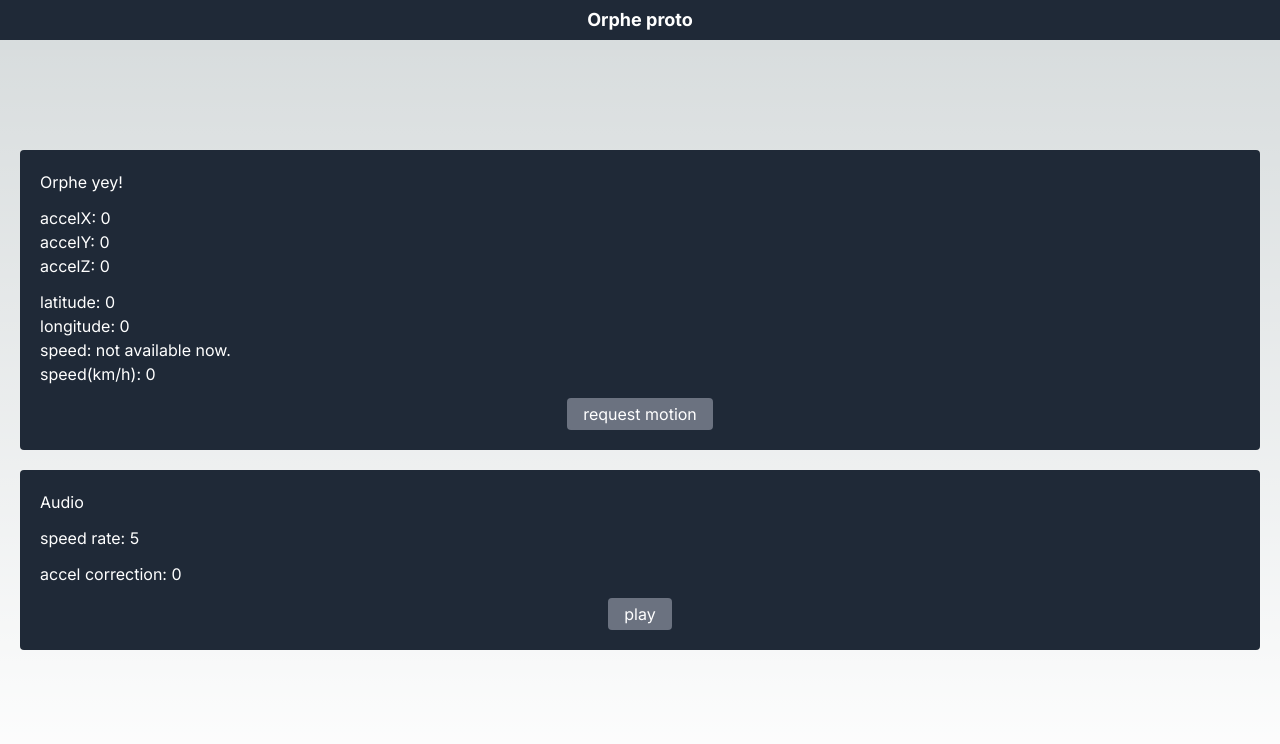
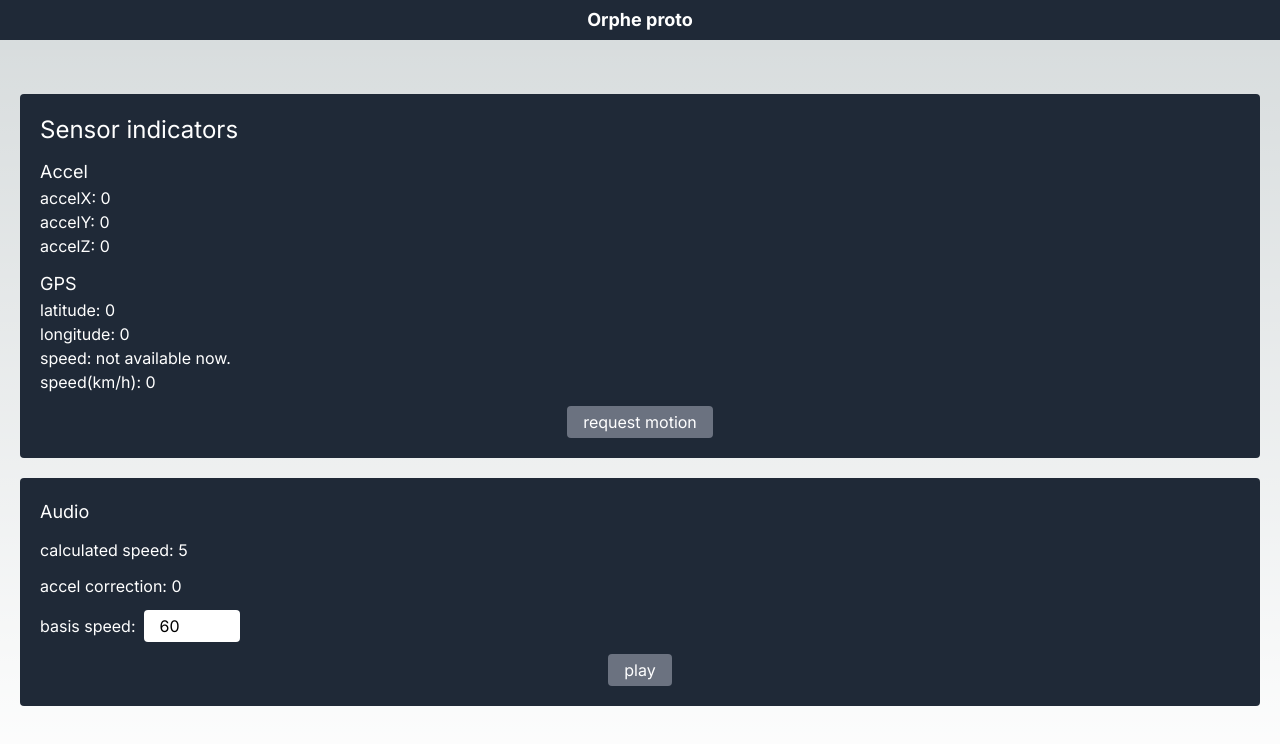
Before and after one commit to aganomaminmi/orphe-proto, a Next.js app: page /groove-player in a window 1280 px wide. Shown: the top 744 px of the page. Built offline with nearby package versions, Linux system fonts and the light colour scheme; no server answers.

Commit message:
[add] basis speed

```diff
--- a/src/app/groove-player/page.tsx
+++ b/src/app/groove-player/page.tsx
@@ -11,6 +11,7 @@ const GroovePlayerPage = () => {
   const [accelY, setAccelY] = useState<number>(0);
   const [accelZ, setAccelZ] = useState<number>(0);
 
+  const [basisSpeed, setBasisSpeed] = useState<number>(60);
   const [latitude, setLatitude] = useState<number>(0);
   const [longitude, setLongitude] = useState<number>(0);
   const [speed, setSpeed] = useState<number | null>(null);
@@ -20,7 +21,7 @@ const GroovePlayerPage = () => {
   const [playList, setPlayList] = useState<number[]>([]);
   const [nowPlaying, setNowPlaying] = useState<boolean>(false);
 
-  const [speedRate, setSpeedRate] = useState<number>(0);
+  const [calcedSpeed, setCalcedSpeed] = useState<number>(0);
 
   const [hasMotionPermission, setHasMotionPermission] =
     useState<boolean>(false);
@@ -89,12 +90,13 @@ const GroovePlayerPage = () => {
   const accel = -Math.round(map(accelY, -1, 1, -10, 10));
 
   useEffect(() => {
-    const calcedSpeed = Math.round(kmPerHour + accel) || 5;
+    const _calcedSpeed = Math.round(kmPerHour + accel) || 5;
 
-    sound?.rate(map(calcedSpeed, 0, 120, 0, 2), playList[0]);
+    const maxSpeed = basisSpeed * 2;
+    sound?.rate(map(_calcedSpeed, 0, maxSpeed, 0, 2), playList[0]);
 
-    setSpeedRate(calcedSpeed);
-  }, [speed, accelY, sound, playList]);
+    setCalcedSpeed(_calcedSpeed);
+  }, [basisSpeed, speed, accelY, sound, playList]);
 
   useEffect(() => {
     if (!sound) {
@@ -106,13 +108,15 @@ const GroovePlayerPage = () => {
   return (
     <main className="flex min-h-screen flex-col items-center justify-center gap-5 px-5 py-10 text-white">
       <section className="bg-gray-800 p-5 w-full rounded flex flex-col gap-3">
-        <h1>Orphe yey!</h1>
+        <h1 className="text-2xl">Sensor indicators</h1>
         <div>
+          <h2 className="text-lg">Accel</h2>
           <p>accelX: {accelX}</p>
           <p>accelY: {accelY}</p>
           <p>accelZ: {accelZ}</p>
         </div>
         <div>
+          <h2 className="text-lg">GPS</h2>
           <p>latitude: {latitude}</p>
           <p>longitude: {longitude}</p>
           <p>speed: {speed ?? "not available now."}</p>
@@ -128,9 +132,18 @@ const GroovePlayerPage = () => {
         </button>
       </section>
       <section className="bg-gray-800 p-5 w-full rounded flex flex-col gap-3">
-        <h1>Audio</h1>
-        <p>speed rate: {speedRate}</p>
+        <h1 className="text-lg">Audio</h1>
+        <p>calculated speed: {calcedSpeed}</p>
         <p>accel correction: {accel}</p>
+        <fieldset className="flex gap-2 items-center">
+          <label htmlFor="basisSpeed">basis speed:</label>
+          <input
+            className="text-black w-24 px-4 py-1 rounded self-center"
+            type="number"
+            value={basisSpeed}
+            onChange={(e) => setBasisSpeed(Number(e.target.value))}
+          />
+        </fieldset>
         <button
           className="bg-gray-500 w-fit px-4 py-1 rounded self-center"
           onClick={playOrPause}
```
